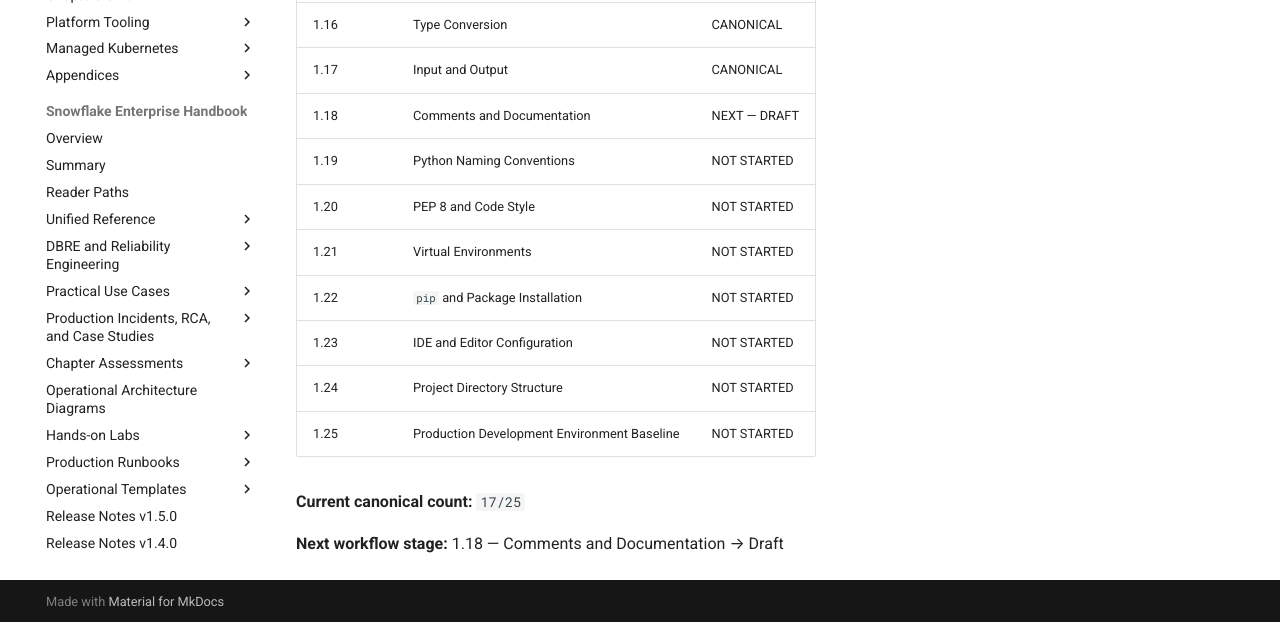
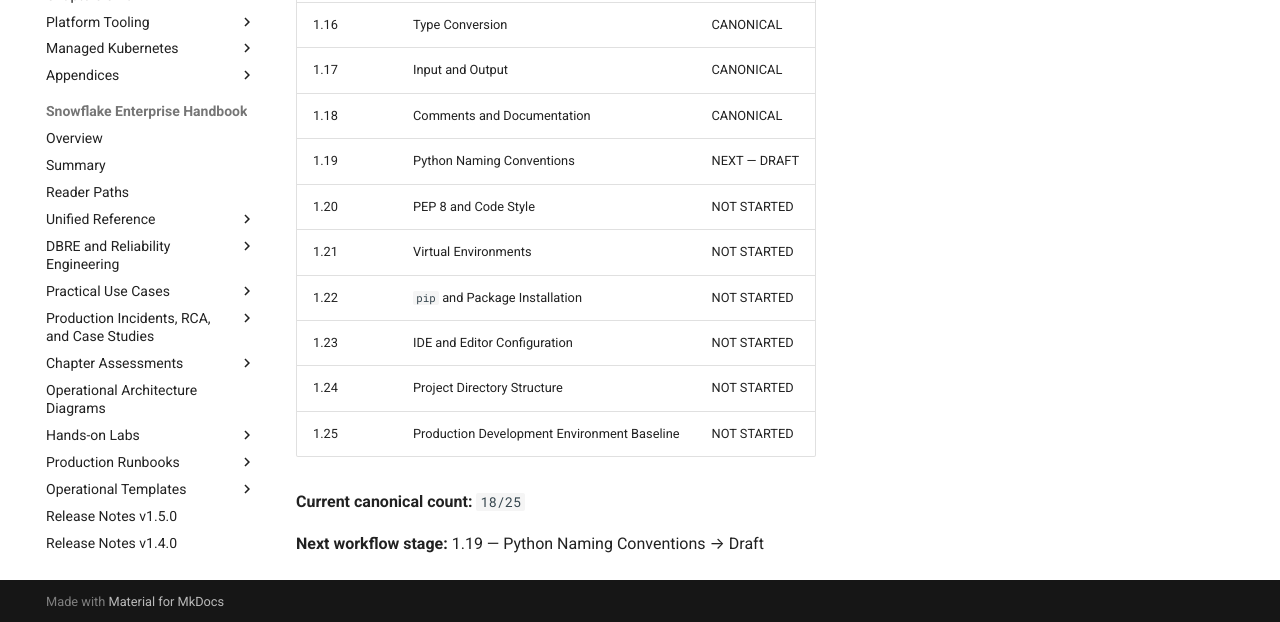
Before and after one commit to sssamant21/sre-academy, an MkDocs documentation site: the page built from docs/books/python/python-engineering-handbook/chapters/chapter-01/STATUS.md, in a window 1280 px wide and 900 px high, scrolled down 723 px. Shown: the part 275-897 px from the top of the window. Built offline with MkDocs 1.6.1 and Material for MkDocs 9.7.7, drawn with Linux system fonts in a browser that asks for light colours; comment, search, counter and statistics services are not loaded; some of the changed text lies outside the part shown.

Commit message:
docs(python): mark section 1.18 canonical

```diff
--- a/docs/books/python/python-engineering-handbook/chapters/chapter-01/STATUS.md
+++ b/docs/books/python/python-engineering-handbook/chapters/chapter-01/STATUS.md
@@ -2,7 +2,7 @@
 
 ## Python Fundamentals and Development Environment
 
-**Progress:** `17/25 canonical`
+**Progress:** `18/25 canonical`
 
 | Section | Title | Status |
 |---|---|---|
@@ -23,8 +23,8 @@
 | 1.15 | Operators and Expressions | CANONICAL |
 | 1.16 | Type Conversion | CANONICAL |
 | 1.17 | Input and Output | CANONICAL |
-| 1.18 | Comments and Documentation | NEXT — DRAFT |
-| 1.19 | Python Naming Conventions | NOT STARTED |
+| 1.18 | Comments and Documentation | CANONICAL |
+| 1.19 | Python Naming Conventions | NEXT — DRAFT |
 | 1.20 | PEP 8 and Code Style | NOT STARTED |
 | 1.21 | Virtual Environments | NOT STARTED |
 | 1.22 | `pip` and Package Installation | NOT STARTED |
@@ -32,6 +32,6 @@
 | 1.24 | Project Directory Structure | NOT STARTED |
 | 1.25 | Production Development Environment Baseline | NOT STARTED |
 
-**Current canonical count:** `17/25`
+**Current canonical count:** `18/25`
 
-**Next workflow stage:** 1.18 — Comments and Documentation → Draft
+**Next workflow stage:** 1.19 — Python Naming Conventions → Draft
```
